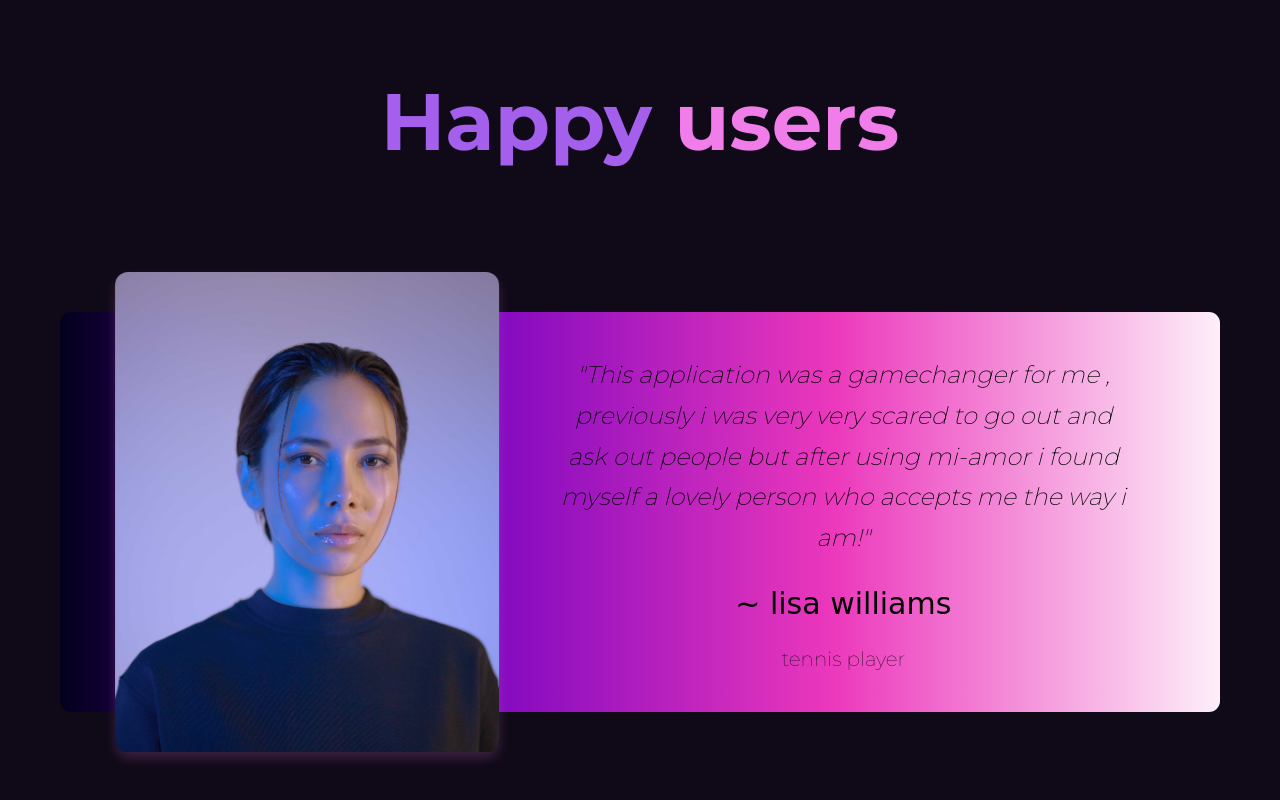
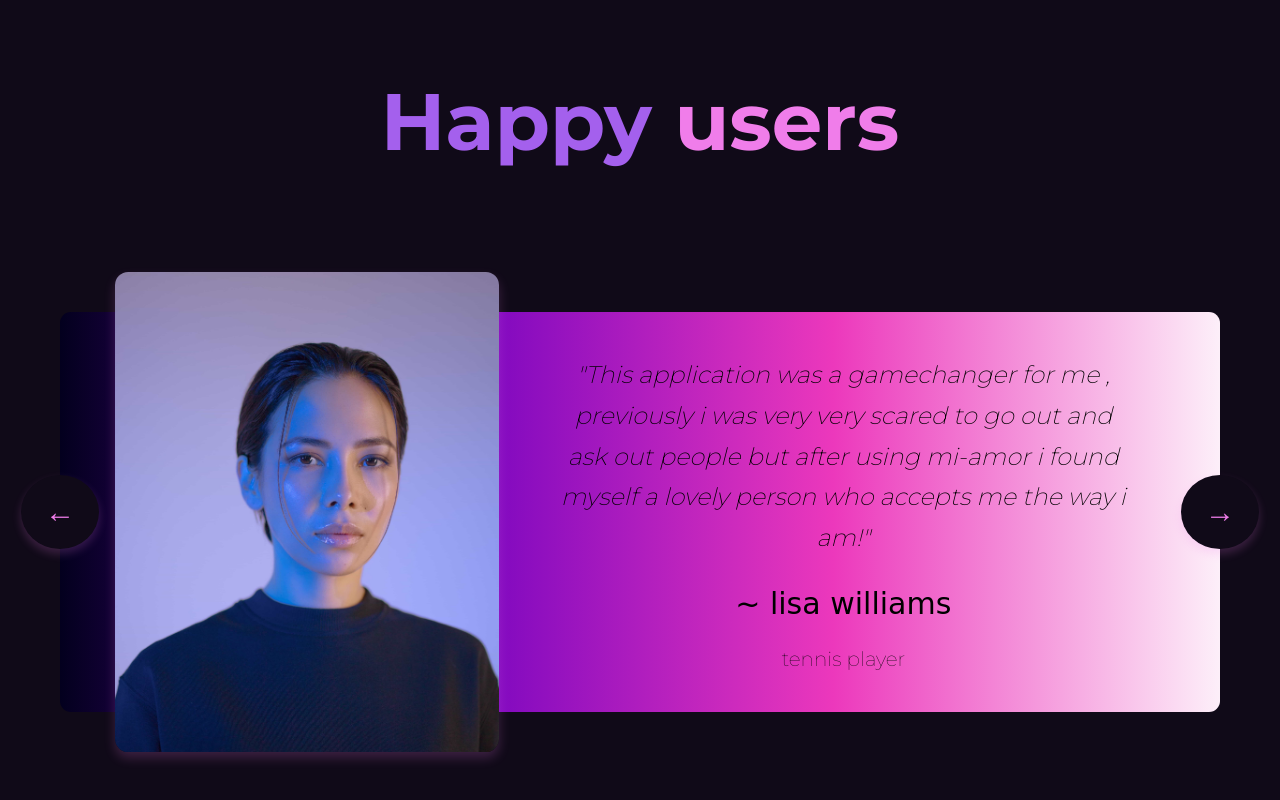
Before and after one commit to lucifer78907/mi-amor, a website: page index.html in a window 1280 px wide. Shown: the part 2358-3158 px from the top of the page. Drawn offline with Linux system fonts and the light colour scheme; a web font is replaced by a local one.

Commit message:
+testimonials buttons

```diff
--- a/index.html
+++ b/index.html
@@ -101,6 +101,8 @@
               <p class="testimonial__designation">tennis player</p>
             </aside>
           </article>
+          <button class="circle__btn circle__btn--right">&rarr;</button>
+          <button class="circle__btn circle__btn--left">&larr;</button>
         </div>
       </section>
     </main>
--- a/sass/components/_btn.scss
+++ b/sass/components/_btn.scss
@@ -30,3 +30,29 @@
     }
   }
 }
+
+.circle__btn {
+  display: inline-block;
+  cursor: pointer;
+  border: none;
+  padding: 2rem 2.4rem;
+  border-radius: 50%;
+  font-size: 3rem;
+  font-weight: 100;
+  background-color: $color-black;
+  color: $color-primary;
+  box-shadow: 0 0.5rem 1rem rgba($color-primary, $alpha: 0.2);
+
+  &--right {
+    position: absolute;
+    top: 50%;
+    right: 0;
+    transform: translate(50%, -50%);
+  }
+  &--left {
+    position: absolute;
+    top: 50%;
+    left: 0;
+    transform: translate(-50%, -50%);
+  }
+}
--- a/sass/layout/_testimonials.scss
+++ b/sass/layout/_testimonials.scss
@@ -10,9 +10,9 @@
   display: flex;
   justify-content: space-evenly;
   &__box {
+    position: relative;
     border-radius: 11px;
     margin-top: 15rem;
-    background-image: linear-gradient(to right, #12c2e9, #c471ed, #ec38bc);
     background-image: linear-gradient(
       to right,
       #03001e,
```
Also changed, not shown: css/style.css.
